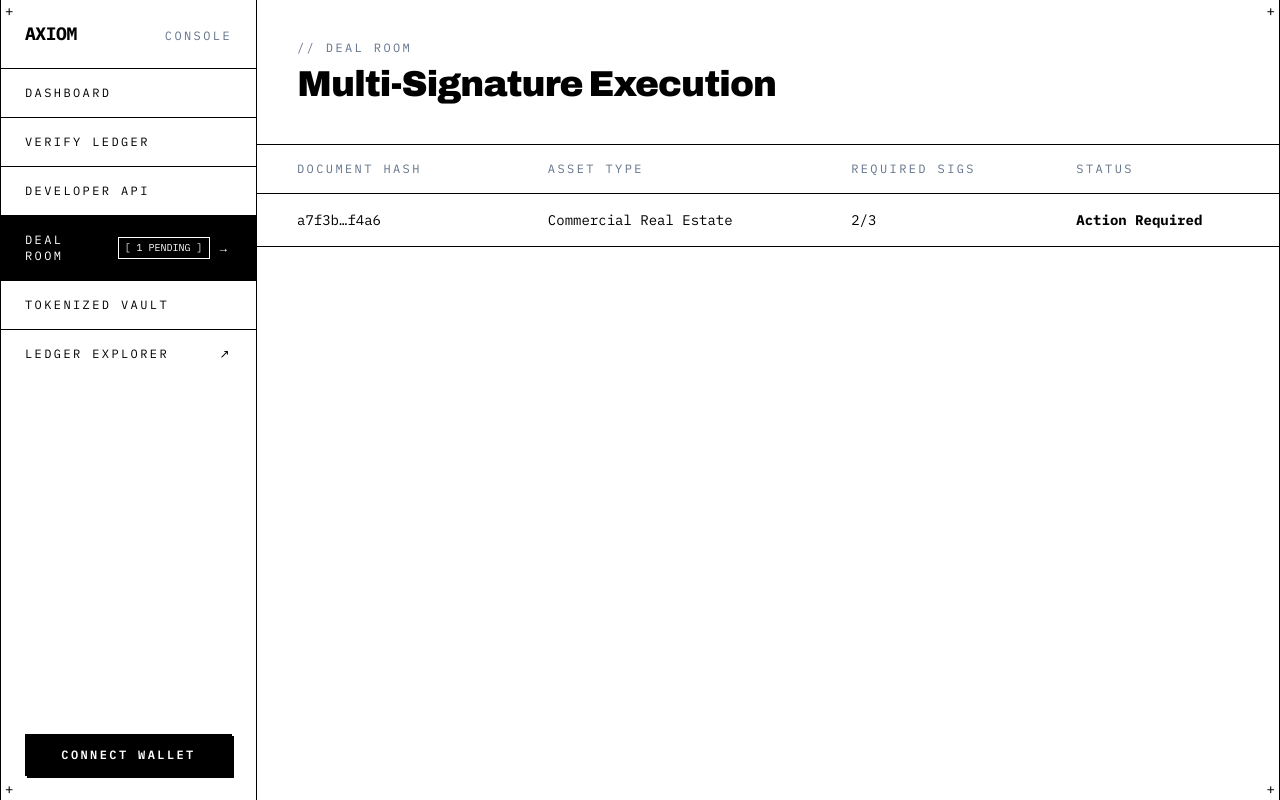
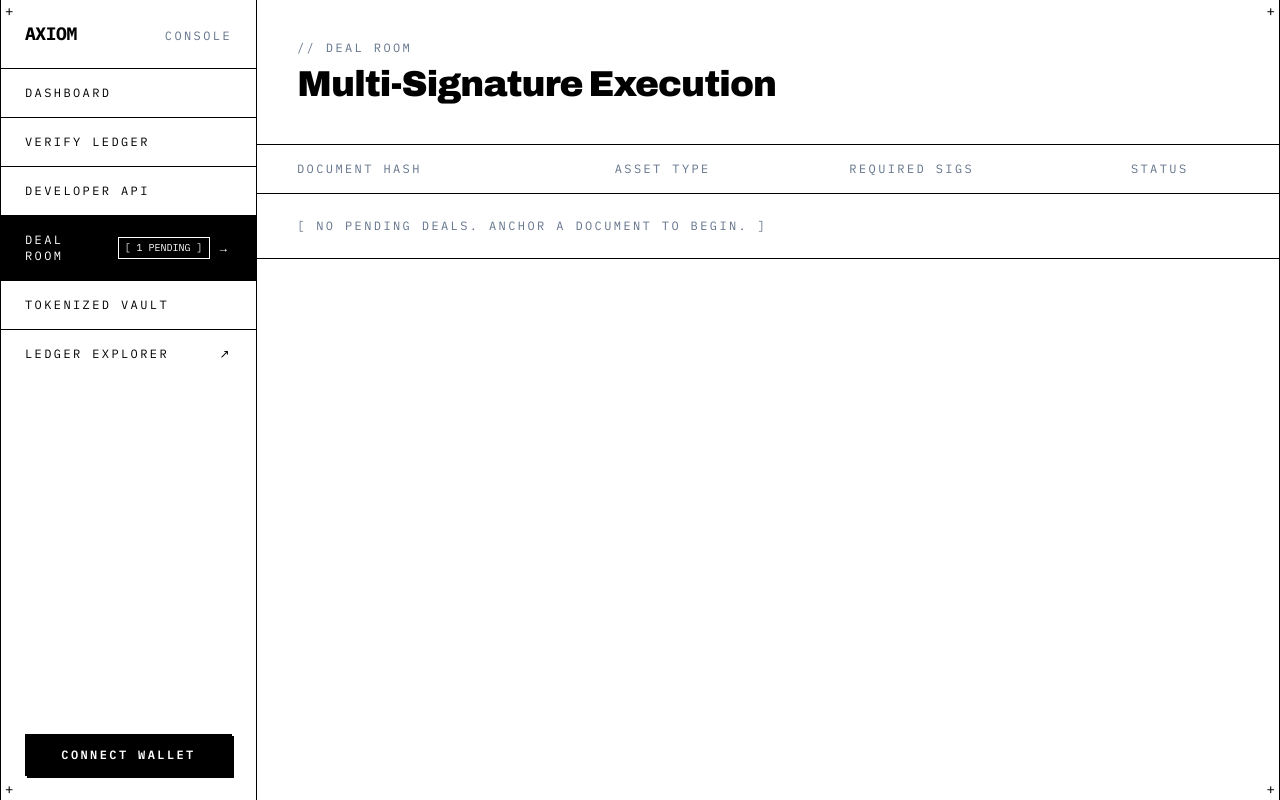
Before and after one commit to dot-enny/axiom-protocol, a Next.js app in the folder frontend/: page /deal-room in a window 1280 px wide. Built offline with nearby package versions, Linux system fonts and the light colour scheme.

Commit message:
Wire the Deal Room to real ledger records
Replaces the single hardcoded MOCK_DEAL with deals derived from
useLedgerStore, adds an empty-state row, and links the execution
detail view's hash to /verify?hash=... for one-click auditing.

```diff
--- a/frontend/components/deal-room/deal-room-workspace.tsx
+++ b/frontend/components/deal-room/deal-room-workspace.tsx
@@ -1,7 +1,8 @@
 "use client";
 
-import { useCallback, useState } from "react";
+import { useCallback, useMemo, useState } from "react";
 import { useWallet } from "@/components/dashboard/wallet-context";
+import { useLedgerStore } from "@/lib/useLedgerStore";
 import { PendingQueue } from "@/components/deal-room/pending-queue";
 import { ExecutionDetail } from "@/components/deal-room/execution-detail";
 import { ExecutionLog } from "@/components/deal-room/execution-log";
@@ -18,35 +19,52 @@ export interface Deal {
 
 type View = "queue" | "detail";
 
-const MOCK_DEAL: Omit<Deal, "requiredSigs" | "status"> = {
-  id: "deal-1",
-  hash: "a7f3b9c1d2e4f6a8b0c2d4e6f8a0b2c4d6e8f0a2b4c6d8e0f2a4b6c8d0e2f4a6",
-  assetType: "Commercial Real Estate",
-  issuer: "GDQP2KPQGKIHYJGXNUIYOMHARUARCA7DJT5FO2FFOOKY3B2WSQHG4W37",
-  auditor: "GA7QYNF7SOWQ3GLR2BGMZEHXAVIRZA4KVWLTJJFC7MGXUA74P7UJVSGZ",
-};
-
+// No real auditor/counterparty-review system exists yet — every real
+// anchor is treated as a deal awaiting multi-sig execution, with a
+// fixed mock auditor, per this session's task spec.
+const MOCK_AUDITOR = "GA7QYNF7SOWQ3GLR2BGMZEHXAVIRZA4KVWLTJJFC7MGXUA74P7UJVSGZ";
 const EXECUTE_DELAY_MS = 1200;
 
 export function DealRoomWorkspace() {
   const [view, setView] = useState<View>("queue");
-  const [counterpartySigned, setCounterpartySigned] = useState(false);
+  const [selectedId, setSelectedId] = useState<string | null>(null);
+  const [signedIds, setSignedIds] = useState<Set<string>>(new Set());
   const [isExecuting, setIsExecuting] = useState(false);
   const [terminalLines, setTerminalLines] = useState<string[]>([]);
   const { address } = useWallet();
+  const records = useLedgerStore();
 
-  const deal: Deal = {
-    ...MOCK_DEAL,
-    requiredSigs: counterpartySigned ? "3/3" : "2/3",
-    status: counterpartySigned ? "Escrow Locked & Anchored" : "Action Required",
-  };
+  const deals: Deal[] = useMemo(
+    () =>
+      records.map((record) => {
+        const signed = signedIds.has(record.id);
+        return {
+          id: record.id,
+          hash: record.hash,
+          assetType: "RWA Compliance Anchor",
+          issuer: record.issuer,
+          auditor: MOCK_AUDITOR,
+          requiredSigs: signed ? "3/3" : "2/3",
+          status: signed ? "Escrow Locked & Anchored" : "Action Required",
+        };
+      }),
+    [records, signedIds]
+  );
 
-  const handleSelect = useCallback(() => setView("detail"), []);
+  const selectedDeal = deals.find((deal) => deal.id === selectedId) ?? null;
+
+  const handleSelect = useCallback((dealId: string) => {
+    setSelectedId(dealId);
+    setTerminalLines([]);
+    setView("detail");
+  }, []);
+
   const handleBack = useCallback(() => setView("queue"), []);
 
   function handleExecute() {
-    if (counterpartySigned || isExecuting) return;
+    if (!selectedDeal || signedIds.has(selectedDeal.id) || isExecuting) return;
 
+    const dealId = selectedDeal.id;
     setIsExecuting(true);
     setTerminalLines((prev) => [
       ...prev,
@@ -58,22 +76,20 @@ export function DealRoomWorkspace() {
         ...prev,
         "[SOROBAN] Escrow locked. Anchor confirmed.",
       ]);
-      setCounterpartySigned(true);
+      setSignedIds((prev) => new Set(prev).add(dealId));
       setIsExecuting(false);
     }, EXECUTE_DELAY_MS);
   }
 
   return (
     <div className="border-b border-black">
-      {view === "queue" && (
-        <PendingQueue deals={[deal]} onSelect={handleSelect} />
-      )}
-      {view === "detail" && (
+      {view === "queue" && <PendingQueue deals={deals} onSelect={handleSelect} />}
+      {view === "detail" && selectedDeal && (
         <>
           <ExecutionDetail
-            deal={deal}
+            deal={selectedDeal}
             counterpartyAddress={address ?? "Not connected"}
-            counterpartySigned={counterpartySigned}
+            counterpartySigned={signedIds.has(selectedDeal.id)}
             isExecuting={isExecuting}
             onBack={handleBack}
             onExecute={handleExecute}
--- a/frontend/components/deal-room/execution-detail.tsx
+++ b/frontend/components/deal-room/execution-detail.tsx
@@ -1,5 +1,6 @@
 "use client";
 
+import Link from "next/link";
 import { Button } from "@/components/ui/button";
 import { SignatureRow } from "@/components/deal-room/signature-row";
 import { truncateMiddle } from "@/lib/format";
@@ -34,9 +35,17 @@ export function ExecutionDetail({
         <h2 className="mt-3 break-all text-2xl font-black tracking-tight md:text-3xl">
           {truncateMiddle(deal.hash, 10, 8)}
         </h2>
-        <p className="mt-1 font-mono text-xs uppercase tracking-widest text-slate-500">
-          {deal.assetType}
-        </p>
+        <div className="mt-2 flex items-center gap-4">
+          <p className="font-mono text-xs uppercase tracking-widest text-slate-500">
+            {deal.assetType}
+          </p>
+          <Link
+            href={{ pathname: "/verify", query: { hash: deal.hash } }}
+            className="border border-black px-2 py-1 font-mono text-xs uppercase tracking-widest transition-colors duration-100 hover:bg-black hover:text-white"
+          >
+            {"[ View Hash ]"}
+          </Link>
+        </div>
       </div>
 
       <div>
--- a/frontend/components/deal-room/pending-queue.tsx
+++ b/frontend/components/deal-room/pending-queue.tsx
@@ -29,7 +29,17 @@ export function PendingQueue({ deals, onSelect }: PendingQueueProps) {
           </tr>
         </thead>
         <tbody className="divide-y divide-black">
-          {deals.map((deal) => (
+          {deals.length === 0 ? (
+            <tr>
+              <td
+                colSpan={4}
+                className="px-6 py-6 font-mono text-xs uppercase tracking-widest text-slate-500 md:px-10"
+              >
+                {"[ NO PENDING DEALS. ANCHOR A DOCUMENT TO BEGIN. ]"}
+              </td>
+            </tr>
+          ) : (
+            deals.map((deal) => (
               <tr
                 key={deal.id}
                 onClick={() => onSelect(deal.id)}
@@ -42,7 +52,8 @@ export function PendingQueue({ deals, onSelect }: PendingQueueProps) {
                 <td className="px-6 py-4">{deal.requiredSigs}</td>
                 <td className="px-6 py-4 font-bold">{deal.status}</td>
               </tr>
-          ))}
+            ))
+          )}
         </tbody>
       </table>
     </div>
```
Lines whose indentation alone changed are shown as unchanged.
